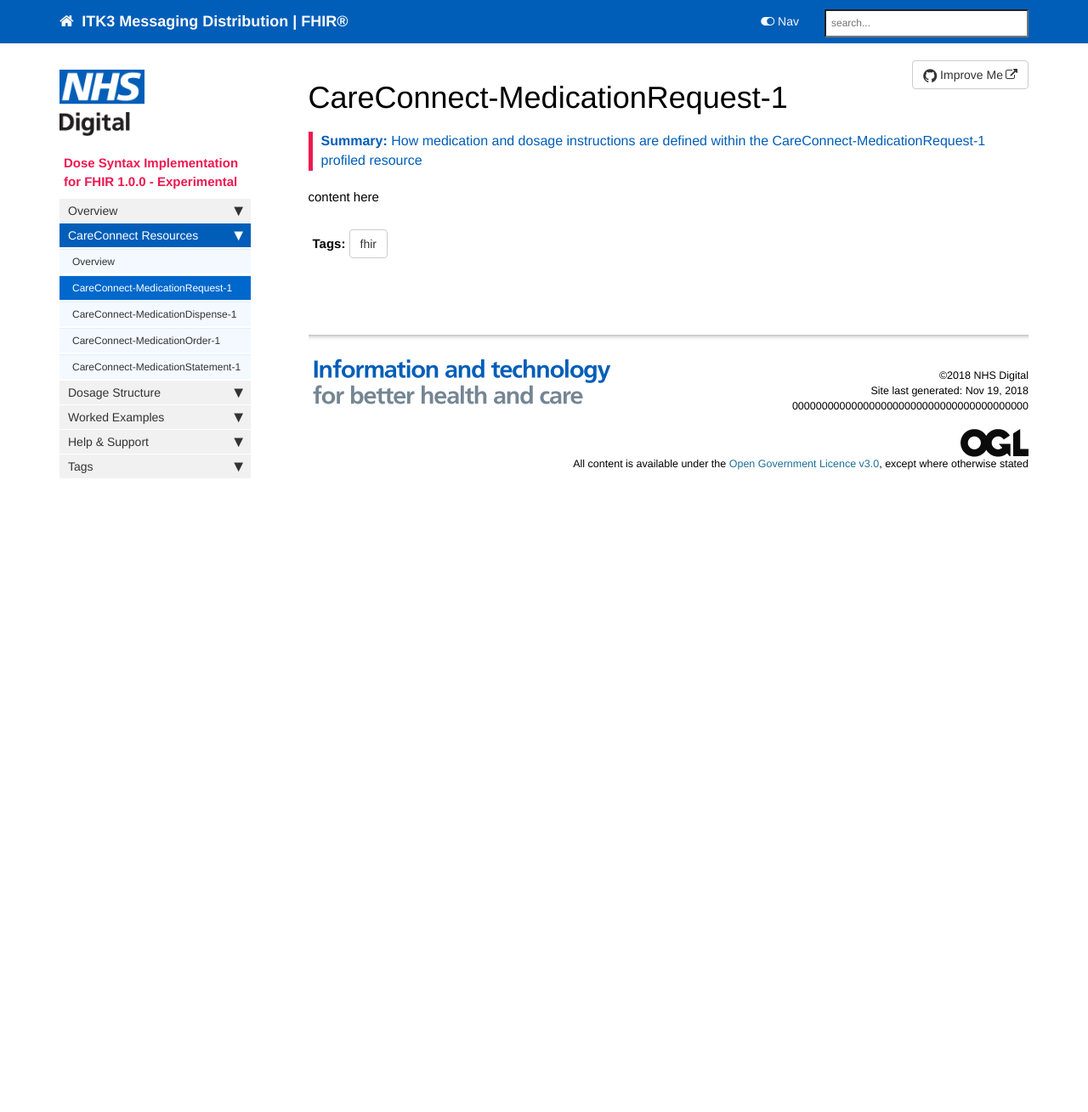
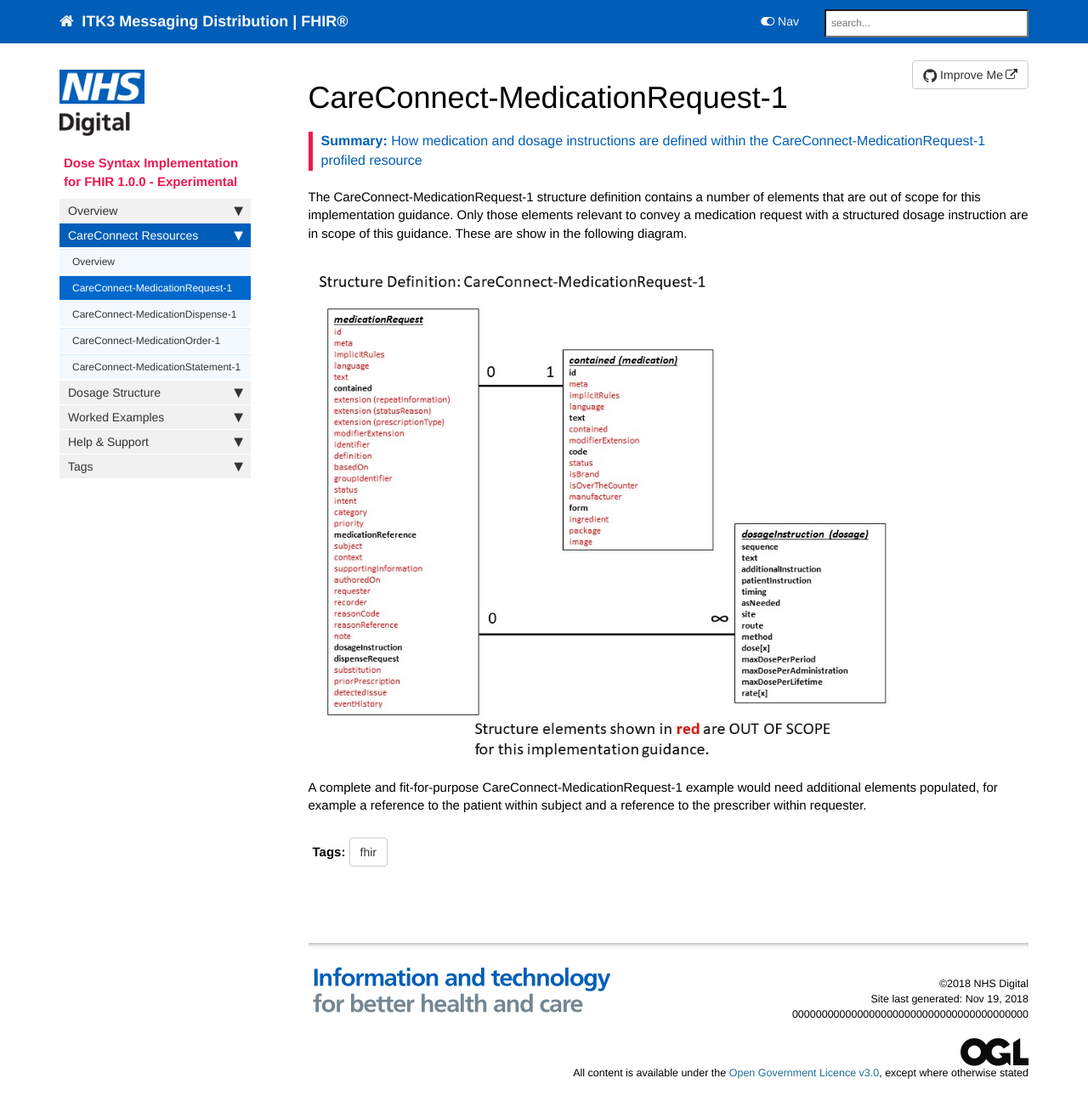
Before and after one commit to nhsconnect/Dose-Syntax-Implementation, a Jekyll site: the page built from pages/explore/careconnect-medicationRequest-1.md, in a window 1280 px wide and 1332 px high. Shown: the top 1309 px of the window at 85% size. Built offline with Jekyll 4.4.1, drawn with Linux system fonts in a browser that asks for light colours; nearby versions of some CDN libraries; comment, search, counter and statistics services are not loaded.

Commit message:
Add files via upload

```diff
--- a/pages/explore/careconnect-medicationRequest-1.md
+++ b/pages/explore/careconnect-medicationRequest-1.md
@@ -9,4 +9,8 @@ summary: "How medication and dosage instructions are defined within the CareConn
 
 
 
-content here
+The CareConnect-MedicationRequest-1 structure definition contains a number of elements that are out of scope for this implementation guidance. Only those elements relevant to convey a medication request with a structured dosage instruction are in scope of this guidance. These are show in the following diagram.
+
+![alt text](images/overview/CareConnect-MedicationRequest-1.jpg "CareConnect-MedicationRequest-1 profiled resource")
+
+A complete and fit-for-purpose CareConnect-MedicationRequest-1 example would need additional elements populated, for example a reference to the patient within subject and a reference to the prescriber within requester.
```
